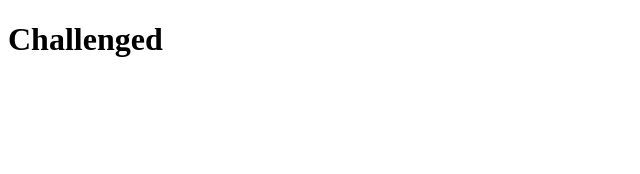
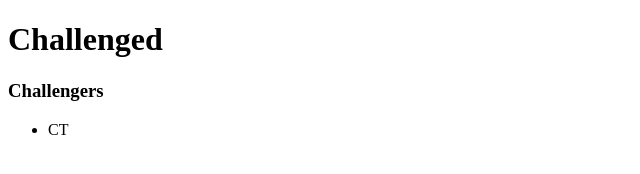
Before and after one commit to NiamhOF/challenged, a plain HTML site: page index.html in a window 1280 px wide. Shown: the whole page, without its empty margins (0-640 px from the left). Drawn offline with Linux system fonts and the light colour scheme.

Commit message:
add challengers heading

```diff
--- a/index.html
+++ b/index.html
@@ -23,6 +23,12 @@
 
     <h1>Challenged</h1>
 
+    <h3>Challengers</h3>
+
+    <ul>
+        <li>CT</li>
+    </ul>
+
 </body>
 
 </html>
```
